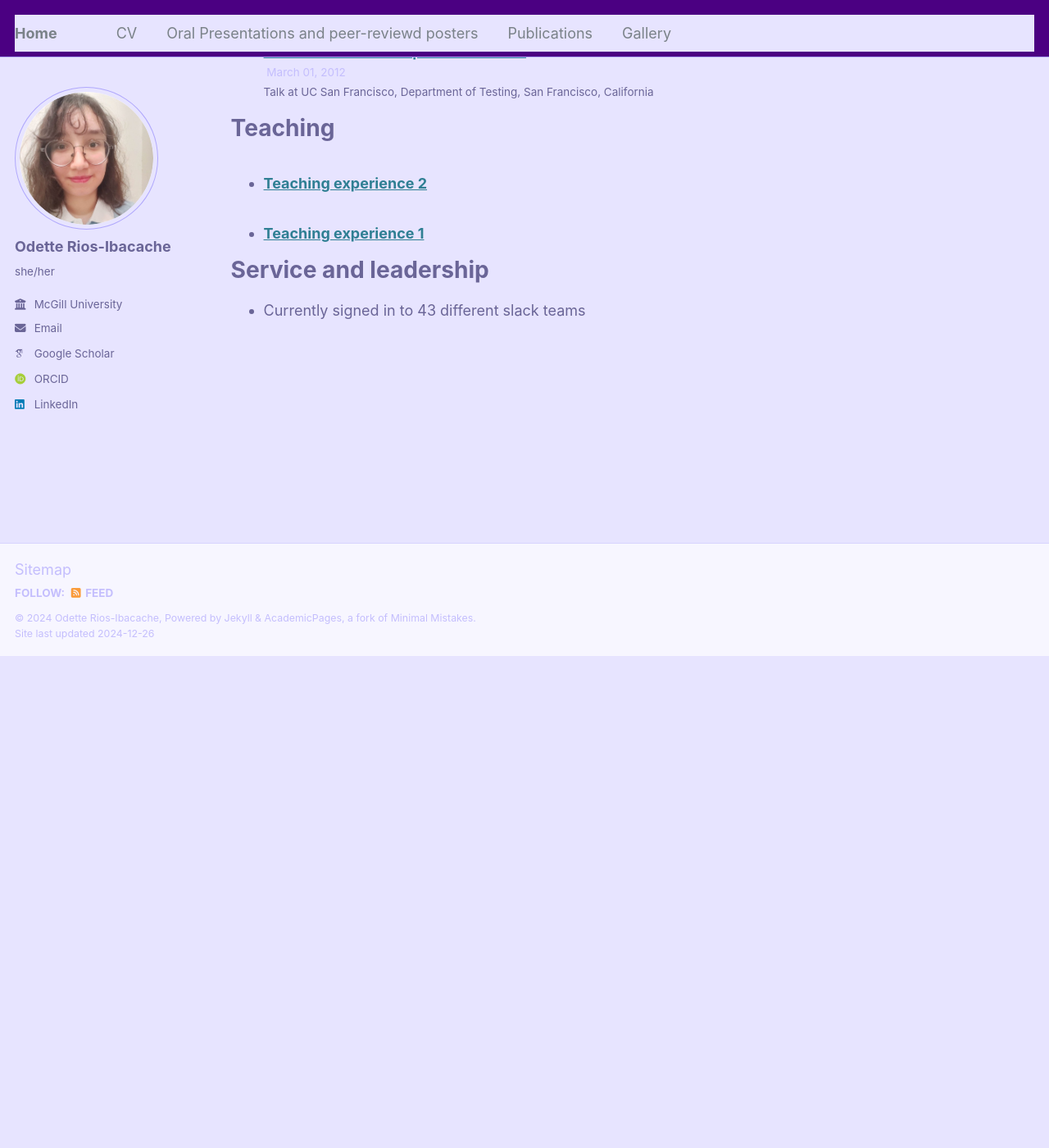
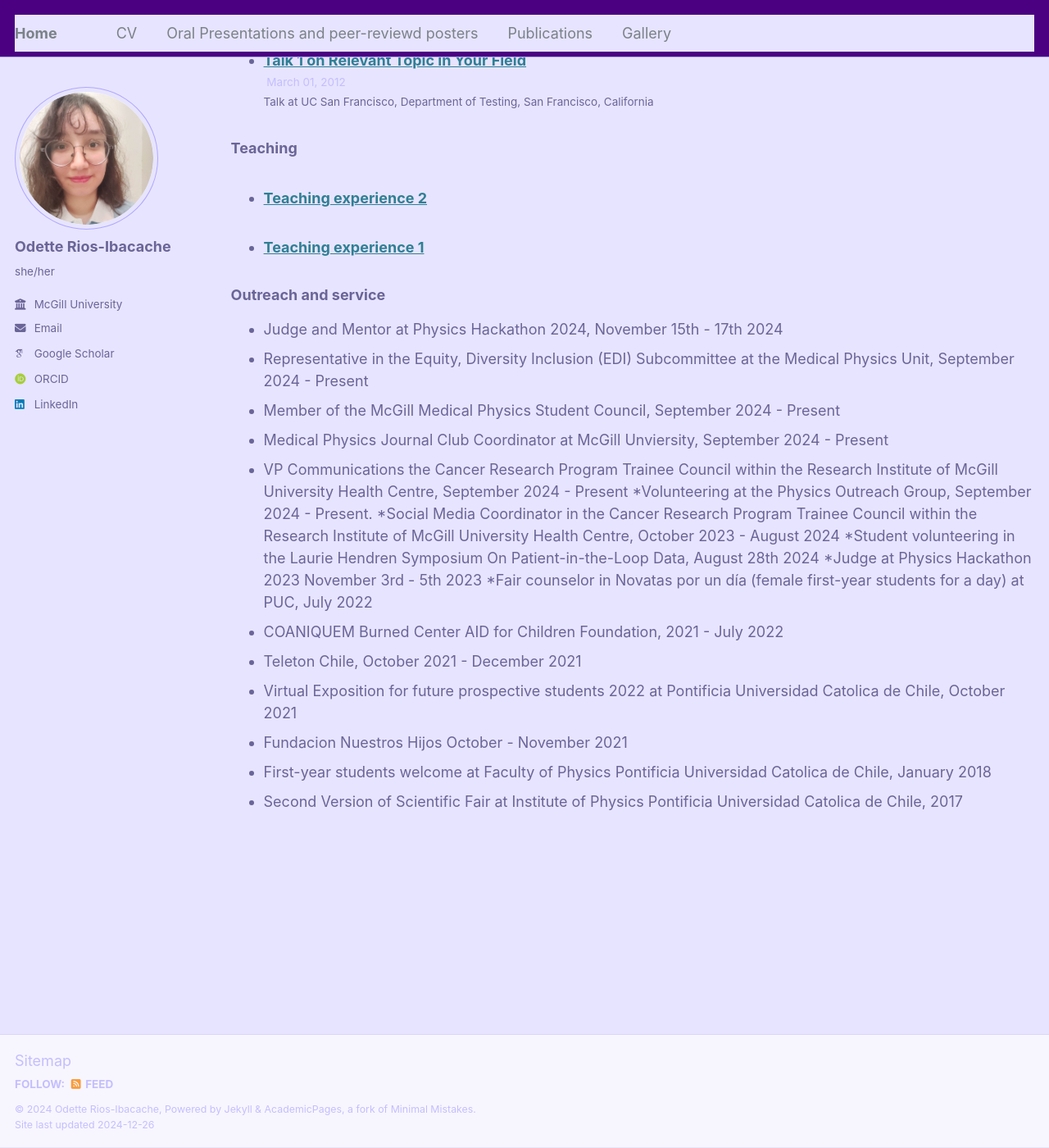
Before and after one commit to OdetteRiosI/odetteriosi.github.io, a Jekyll site: the page built from _pages/cv.md, in a window 1280 px wide and 1400 px high, scrolled down 2664 px. Shown: the whole window at 82% size. Built offline with Jekyll 4.4.1, drawn with Linux system fonts in a browser that asks for light colours; some web fonts are replaced; before the commit the page ends 3464 px from its top, so only the background shows below that; some of the changed text lies outside the part shown.

Commit message:
Update cv.md

```diff
--- a/_pages/cv.md
+++ b/_pages/cv.md
@@ -53,24 +53,36 @@ redirect_from:
     * Undergraduate Research Student (Summer Full Time Internship): "Fabrication of nanohybrid structures using porous alumina membranes"
     * Supervisor: Dr. Samuel Hevia
 
-Publications
-======
+### Publications
   <ul>{% for post in site.publications reversed %}
     {% include archive-single-cv.html %}
   {% endfor %}</ul>
 
-Talks
-======
+### Research presentations
   <ul>{% for post in site.talks reversed %}
     {% include archive-single-talk-cv.html  %}
   {% endfor %}</ul>
 
-Teaching
-======
-  <ul>{% for post in site.teaching reversed %}
+### Teaching
+<ul>{% for post in site.teaching reversed %}
     {% include archive-single-cv.html %}
   {% endfor %}</ul>
 
-Service and leadership
-======
-* Currently signed in to 43 different slack teams
+### Outreach and service
+* Judge and Mentor at Physics Hackathon 2024, November 15th - 17th 2024
+* Representative in the Equity, Diversity Inclusion (EDI) Subcommittee at the Medical Physics Unit, September 2024 - Present
+* Member of the McGill Medical Physics Student Council, September 2024 - Present
+* Medical Physics Journal Club Coordinator at McGill Unviersity, September 2024 - Present
+* VP Communications the Cancer Research Program Trainee Council within the Research Institute of McGill University Health Centre, September 2024 - Present
+*Volunteering at the Physics Outreach Group, September 2024 - Present.
+*Social Media Coordinator in the Cancer Research Program Trainee Council within the Research
+Institute of McGill University Health Centre, October 2023 - August 2024
+*Student volunteering in the Laurie Hendren Symposium On Patient-in-the-Loop Data, August 28th 2024
+*Judge at Physics Hackathon 2023 November 3rd - 5th 2023
+*Fair counselor in Novatas por un día (female first-year students for a day) at PUC, July 2022
+* COANIQUEM Burned Center AID for Children Foundation, 2021 - July 2022
+* Teleton Chile, October 2021 - December 2021
+* Virtual Exposition for future prospective students 2022 at Pontificia Universidad Catolica de Chile, October 2021
+* Fundacion Nuestros Hijos October - November 2021
+* First-year students welcome at Faculty of Physics Pontificia Universidad Catolica de Chile, January 2018
+* Second Version of Scientific Fair at Institute of Physics Pontificia Universidad Catolica de Chile, 2017
```
